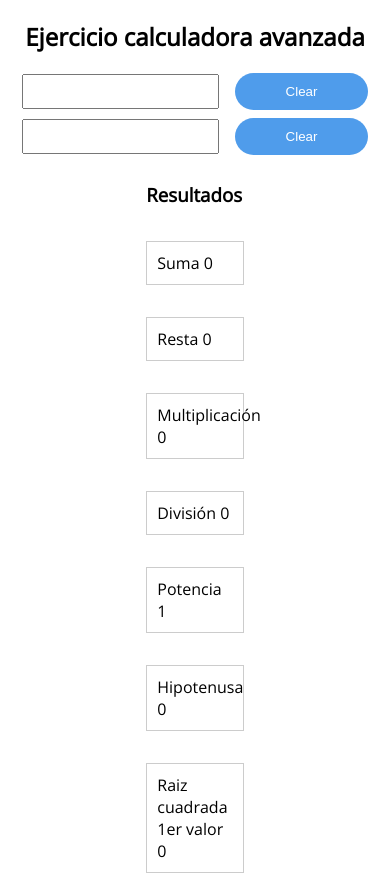
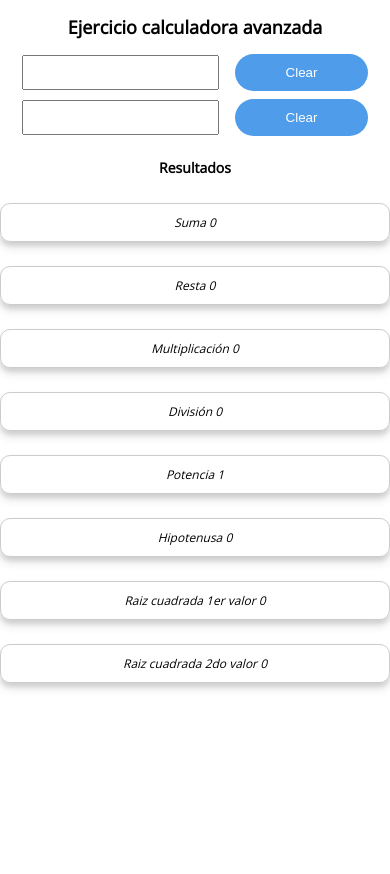
Before and after one commit to andreamon/calculadora-avanzada, a React (Create React App) app: page / in a window 390 px wide. Shown: the top 874 px of the page. After the commit the page ends 844 px from the top, so only its background shows below. Built offline with nearby package versions, Linux system fonts and the light colour scheme.

Commit message:
add css styles

```diff
--- a/src/App.css
+++ b/src/App.css
@@ -33,7 +33,29 @@ body {
 	flex-direction: column;
 	/* text-align: left; */
 }
+.results h3{
+	text-align: center;
+}
 .results p{
 	border: 1px solid #ccc;
+	box-shadow: 0 4px 4px 0 rgb(0 0 0 / 10%), 0 6px 10px 0 rgb(0 0 0 / 10%);
+	border-radius: 10px;
 	padding: 10px;
+	font-style: italic;
+	text-align: center;
 }
+.results p:hover{
+	background-color: #4f9ceb;
+	color: #fff;
+	border: 1px solid transparent;
+	cursor: pointer;
+}
+
+@media screen and (max-width: 625px) {
+	body {
+		font-size: 12px;
+	}
+	.results{
+		width: 100%;
+	}
+}
--- a/src/App.js
+++ b/src/App.js
@@ -54,7 +54,6 @@ function App() {
   };
   const checkType2 = (e) => {
     let check = isNaN(e.target.value);
-    console.log(check);
     if (!check) {
       setInputVal2(e.target.value);
     } else {
```
